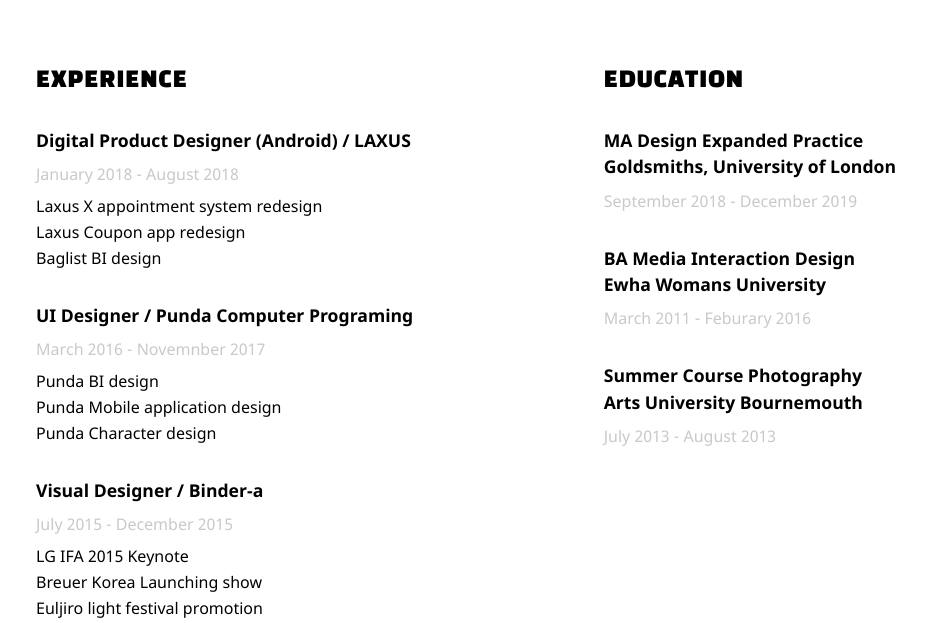
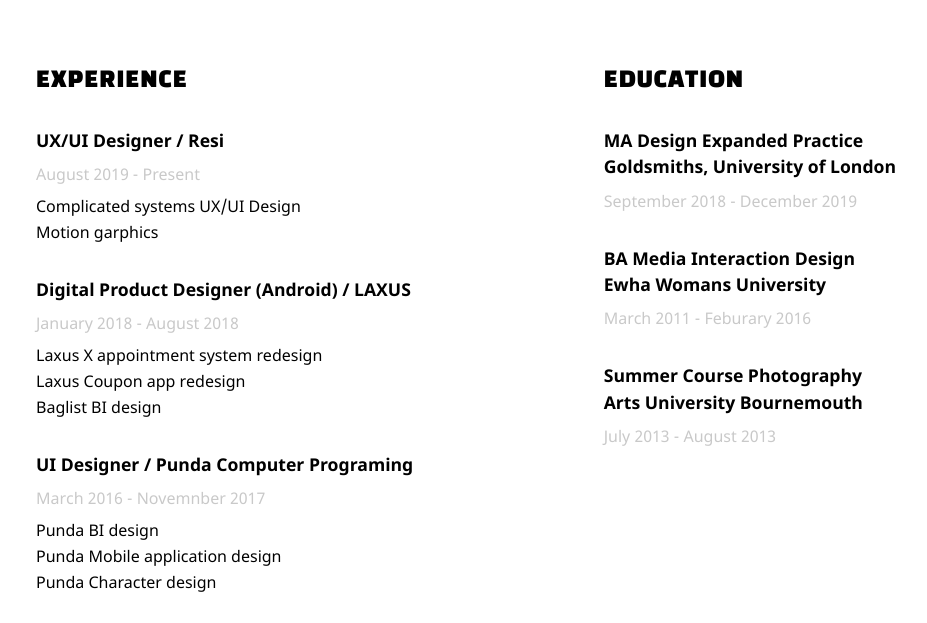
Before and after one commit to minky-lee/minky-lee.github.io, a plain HTML site: page about.html in a window 1280 px wide. Shown: the part 160-783 px from the top of the page, without its empty margins (176-1103 px from the left). Drawn offline with Linux system fonts and the light colour scheme.

Commit message:
Experience added

```diff
--- a/about.html
+++ b/about.html
@@ -32,6 +32,15 @@
 
         <div class="experience">
           <h1 class="title">Experience</h1>
+
+          <div class="expDiv">
+            <p class="jobTitle">UX/UI Designer / Resi</p>
+            <p class="date">August 2019 - Present</p>
+            <li class="works">
+              <ul>Complicated systems UX/UI Design</ul>
+              <ul>Motion garphics</ul>
+            </li>
+          </div>
 
           <div class="expDiv">
             <p class="jobTitle">Digital Product Designer  (Android) / LAXUS</p>
```
